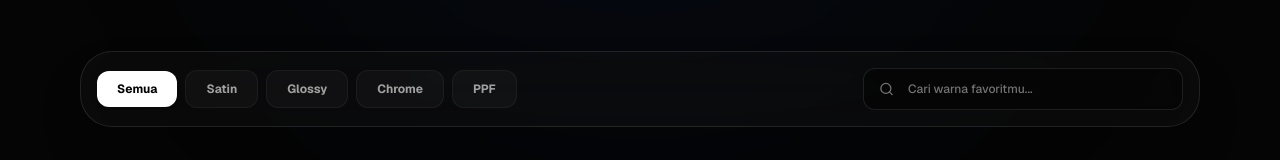
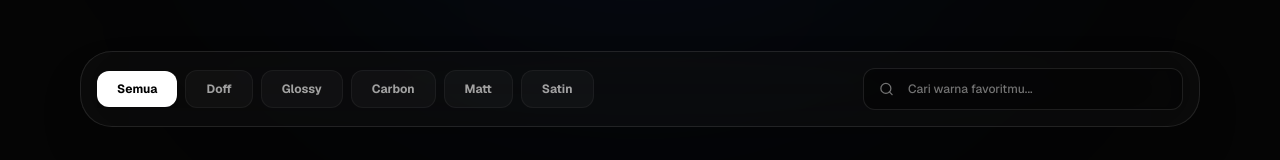
Before and after one commit to rizaldhmarsyah/pixel-sticker, a Next.js app: page /catalog in a window 1280 px wide. Shown: the part 440-600 px from the top of the page. Built offline with nearby package versions, Linux system fonts and the light colour scheme; no server answers; the database is empty.

Commit message:
Catalog category update

```diff
--- a/src/app/catalog/page.tsx
+++ b/src/app/catalog/page.tsx
@@ -13,7 +13,7 @@ export default function PublicCatalogPage() {
   const [loading, setLoading] = useState(true);
 
   const supabase = createClient();
-  const categories = ["Semua", "Satin", "Glossy", "Chrome", "PPF"];
+  const categories = ["Semua", "Doff", "Glossy", "Carbon", "Matt", "Satin"];
 
   const fetchCatalog = async () => {
     setLoading(true);
```
